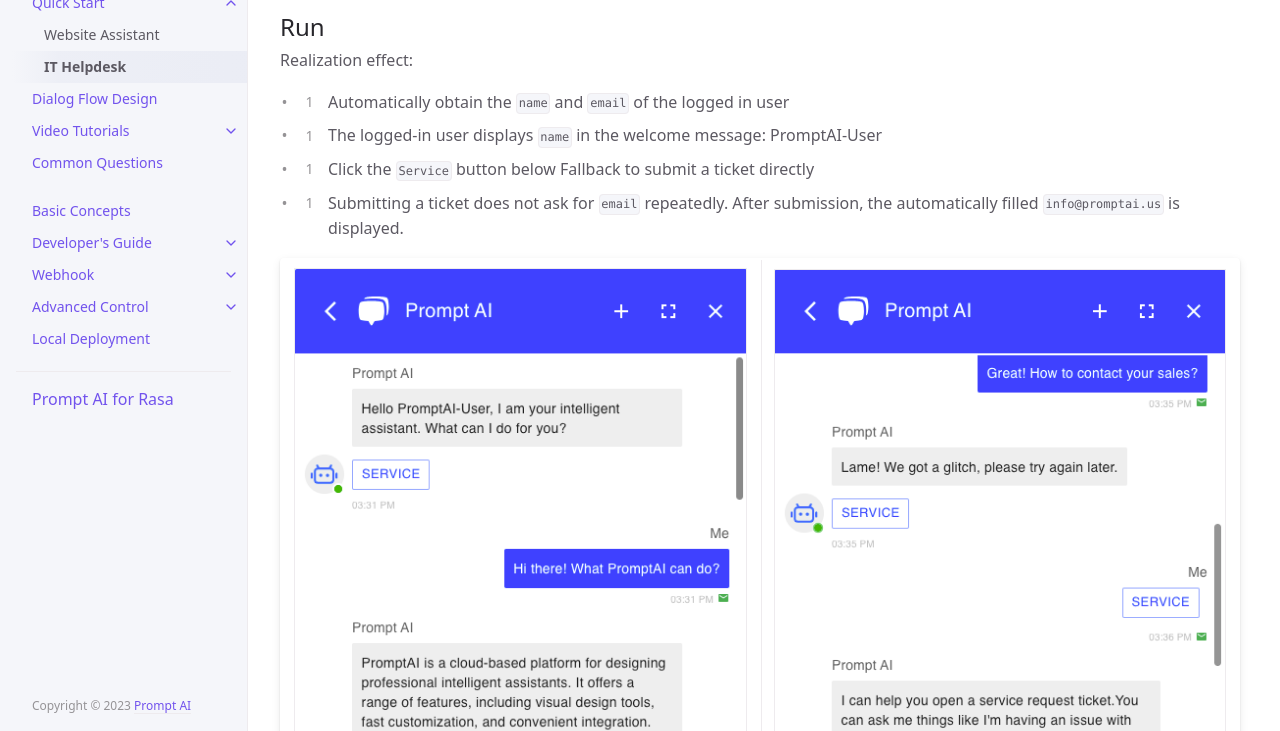
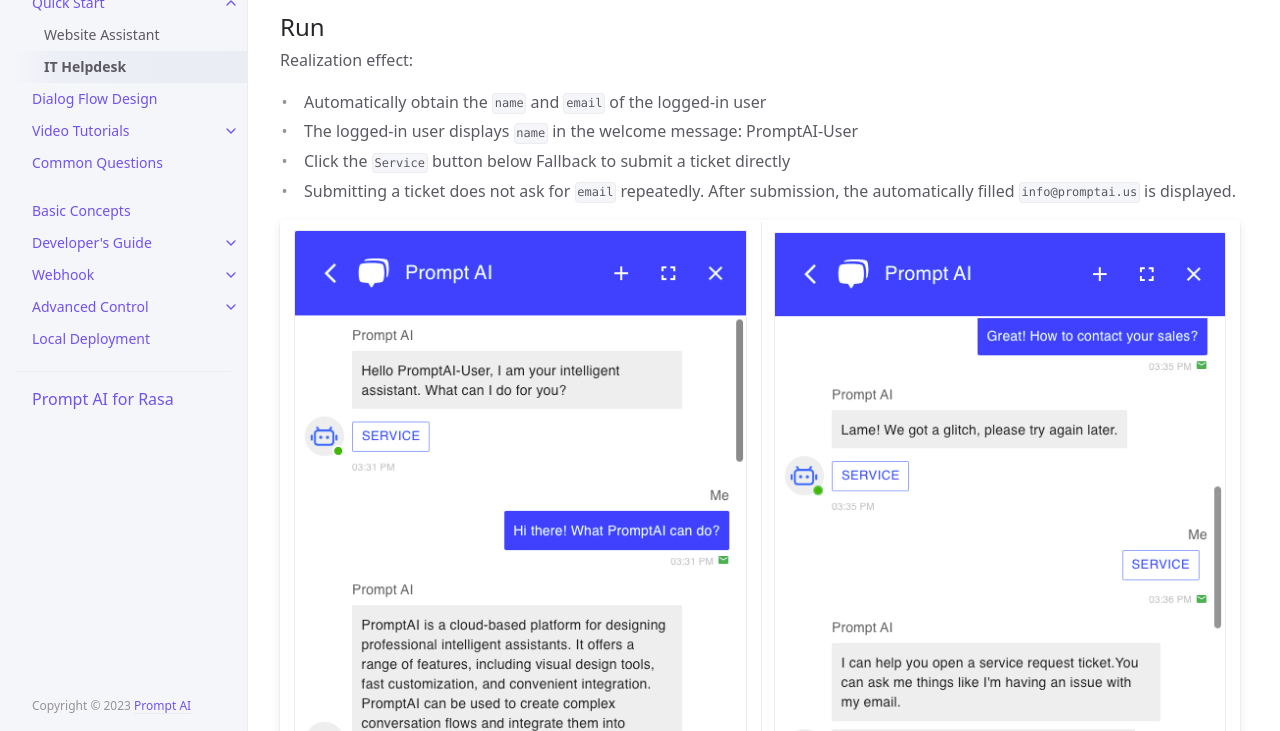
Before and after one commit to ws-cd/ws-cd.github.io, a Jekyll site: the page built from docs/quick_start/flow.md, in a window 1280 px wide and 900 px high, scrolled down 4055 px, cut to the strip 169-900 px from the top of the window. Built offline with Jekyll 4.4.1, drawn with Linux system fonts in a browser that asks for light colours; part of the change alters nothing that is shown.

Commit message:
1、improve

```diff
--- a/docs/quick_start/flow.md
+++ b/docs/quick_start/flow.md
@@ -65,10 +65,10 @@ PromptAI支持在默认回复下方添加一个按钮，链接到 Flow 或FAQ。
 
 ## Run
 Realization effect:
-- 1. Automatically obtain the `name` and `email` of the logged in user
-- 2. The logged-in user displays `name` in the welcome message: PromptAI-User
-- 3. Click the `Service` button below Fallback to submit a ticket directly
-- 4. Submitting a ticket does not ask for `email` repeatedly. After submission, the automatically filled `info@promptai.us` is displayed.
+- Automatically obtain the `name` and `email` of the logged-in user
+- The logged-in user displays `name` in the welcome message: PromptAI-User
+- Click the `Service` button below Fallback to submit a ticket directly
+- Submitting a ticket does not ask for `email` repeatedly. After submission, the automatically filled `info@promptai.us` is displayed.
 
 <table>
   <tr>
```
